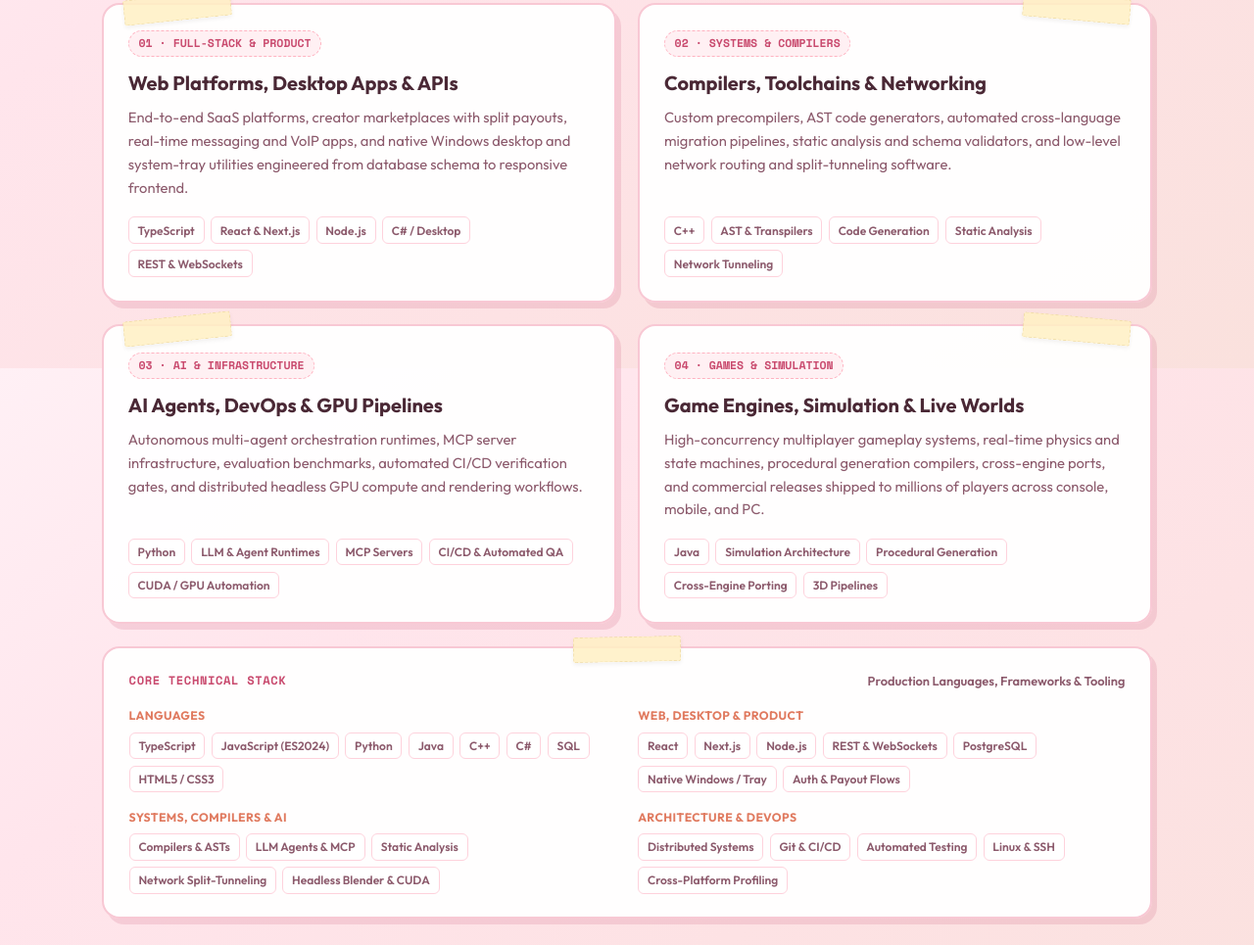
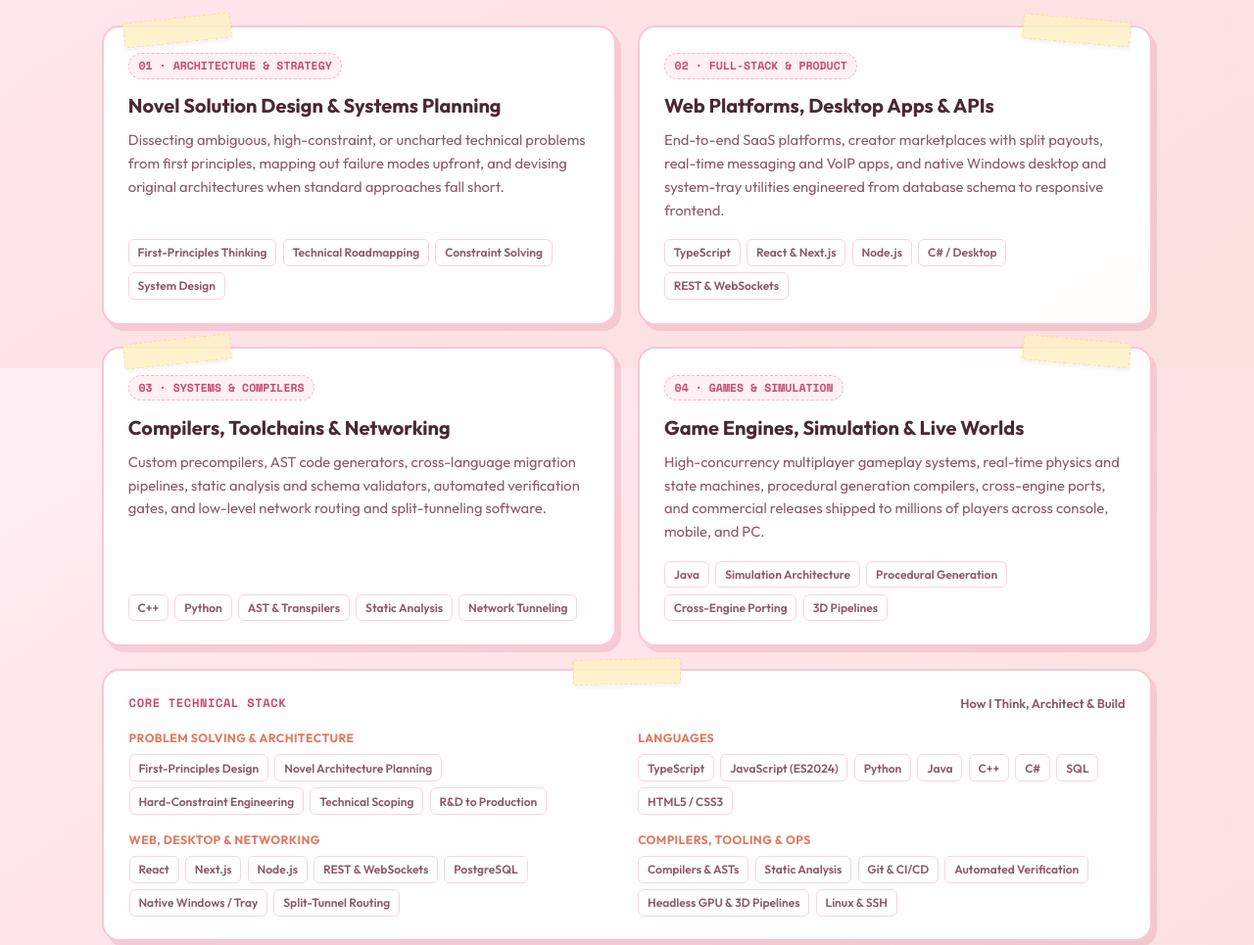
Before and after one commit to Senthemodder/Senthemodder.github.io, a plain HTML site: page index.html in a window 1280 px wide. Shown: the part 1224-2189 px from the top of the page at 98% size. Drawn offline with nearby package versions, Linux system fonts and the light colour scheme.

Commit message:
feat: remove AI buzzwords and foreground first-principles novel architecture planning

```diff
--- a/index.html
+++ b/index.html
@@ -5,9 +5,9 @@
   <meta name="viewport" content="width=device-width, initial-scale=1.0">
   <meta name="theme-color" id="themeColorMeta" content="#ffe5ec">
   <title>Minh Lê (@Senthemodder) · Software, Systems &amp; Game Engineer</title>
-  <meta name="description" content="Minh Lê (@Senthemodder) · Software and systems engineer specializing in full-stack web platforms, compilers, AI agent infrastructure, desktop networking tools, and commercial game architecture.">
+  <meta name="description" content="Minh Lê (@Senthemodder) · Software and systems engineer known for devising novel architectures across full-stack platforms, compilers, networking tools, and commercial game engines.">
   <meta property="og:title" content="Minh Lê (@Senthemodder) · Software, Systems & Game Engineer">
-  <meta property="og:description" content="Full-stack platforms, systems & compilers, AI agent tooling, and commercial game engineering across global studios and millions of end users.">
+  <meta property="og:description" content="First-principles systems thinking, novel architectural planning, full-stack platforms, compilers, and commercial game engineering across global studios.">
   <meta property="og:image" content="https://senthemodder.github.io/img/builds/tower_lineup.webp">
   <meta property="og:type" content="website">
 
@@ -1251,10 +1251,10 @@
           <div class="polaroid-subtitle">Software &amp; Systems Engineer · @Senthemodder</div>
 
           <div class="polaroid-badges">
-            <span class="mini-badge">Full-Stack &amp; Systems</span>
-            <span class="mini-badge">Compilers &amp; Tooling</span>
-            <span class="mini-badge">AI &amp; Automation</span>
-            <span class="mini-badge">Game Architecture</span>
+            <span class="mini-badge">Novel Problem Solving</span>
+            <span class="mini-badge">System Architecture</span>
+            <span class="mini-badge">Full-Stack &amp; Compilers</span>
+            <span class="mini-badge">Game Engines</span>
             <span class="mini-badge">Vietnam (UTC+7)</span>
           </div>
         </div>
@@ -1278,25 +1278,25 @@
 
         <div>
           <div class="story-greeting">
-            Software Engineer · Systems, Full-Stack &amp; Game Architecture
+            Software Engineer · Systems Architecture &amp; Novel Problem Solving
           </div>
           <p class="story-bio">
-            Hi, I'm <strong>Minh Lê</strong> (<strong>Designation Vee</strong> · <strong>@Senthemodder</strong>), a software and systems engineer based in <strong>Vietnam</strong> building full-stack web platforms, compilers and developer toolchains, autonomous AI workflows, native desktop networking utilities, and high-performance game engines.
+            Hi, I'm <strong>Minh Lê</strong> (<strong>Designation Vee</strong> · <strong>@Senthemodder</strong>), a software and systems engineer based in <strong>Vietnam</strong>. My strongest suit is how I think through hard problems: breaking ambiguous or tightly constrained briefs down to first principles, planning clean architectures upfront, and devising novel solutions where no off-the-shelf playbook exists.
           </p>
           <p class="story-bio" style="font-size: 0.96rem;">
-            I ship production software end-to-end across web products, open-source infrastructure, and commercial contracts with global teams including <strong>Gamefam (Pickade Ltd)</strong>, <strong>Pixelusion</strong>, <strong>Kirill Studios</strong>, <strong>CompyCraft</strong>, <strong>Decayed Team</strong>, and <strong>TeamGalacticraft</strong>, reaching millions of end users across PC, web, mobile, and console.
+            I bring that mindset across full-stack web platforms, custom compilers, desktop networking utilities, and commercial contracts with global teams including <strong>Gamefam (Pickade Ltd)</strong>, <strong>Pixelusion</strong>, <strong>Kirill Studios</strong>, <strong>CompyCraft</strong>, <strong>Decayed Team</strong>, and <strong>TeamGalacticraft</strong>, shipping software used by millions across PC, web, mobile, and console.
           </p>
 
           <div class="quote-sticker">
-            Open to software engineering roles, technical consulting, and studio contracts. Drop me a hard problem anywhere in the stack and you get a clean, finished product back.
+            Open to software engineering roles, architectural consulting, and studio contracts. Hand me an unfamiliar or "impossible" technical constraint and I will devise a clear plan and ship it cleanly.
           </div>
         </div>
 
         <!-- Verified Proof Stats -->
         <div class="story-grid">
           <div class="story-mini-card">
-            <div class="story-mini-label">Engineering Scope</div>
-            <div class="story-mini-val">Full-Stack Web, Systems, Compilers &amp; AI</div>
+            <div class="story-mini-label">Core Strength</div>
+            <div class="story-mini-val">Devising &amp; Planning Novel Architectures</div>
           </div>
           <div class="story-mini-card">
             <div class="story-mini-label">Core Languages</div>
@@ -1381,7 +1381,22 @@
       <div class="services-grid">
         <article class="service-card">
           <div class="washi-tape left-corner"></div>
-          <span class="service-num">01 · Full-Stack &amp; Product</span>
+          <span class="service-num">01 · Architecture &amp; Strategy</span>
+          <h3 class="service-title">Novel Solution Design &amp; Systems Planning</h3>
+          <p class="service-desc">
+            Dissecting ambiguous, high-constraint, or uncharted technical problems from first principles, mapping out failure modes upfront, and devising original architectures when standard approaches fall short.
+          </p>
+          <div class="project-tags" style="margin-bottom:0;">
+            <span class="tag-chip">First-Principles Thinking</span>
+            <span class="tag-chip">Technical Roadmapping</span>
+            <span class="tag-chip">Constraint Solving</span>
+            <span class="tag-chip">System Design</span>
+          </div>
+        </article>
+
+        <article class="service-card">
+          <div class="washi-tape right-corner"></div>
+          <span class="service-num">02 · Full-Stack &amp; Product</span>
           <h3 class="service-title">Web Platforms, Desktop Apps &amp; APIs</h3>
           <p class="service-desc">
             End-to-end SaaS platforms, creator marketplaces with split payouts, real-time messaging and VoIP apps, and native Windows desktop and system-tray utilities engineered from database schema to responsive frontend.
@@ -1396,34 +1411,18 @@
         </article>
 
         <article class="service-card">
-          <div class="washi-tape right-corner"></div>
-          <span class="service-num">02 · Systems &amp; Compilers</span>
+          <div class="washi-tape left-corner"></div>
+          <span class="service-num">03 · Systems &amp; Compilers</span>
           <h3 class="service-title">Compilers, Toolchains &amp; Networking</h3>
           <p class="service-desc">
-            Custom precompilers, AST code generators, automated cross-language migration pipelines, static analysis and schema validators, and low-level network routing and split-tunneling software.
+            Custom precompilers, AST code generators, cross-language migration pipelines, static analysis and schema validators, automated verification gates, and low-level network routing and split-tunneling software.
           </p>
           <div class="project-tags" style="margin-bottom:0;">
             <span class="tag-chip">C++</span>
+            <span class="tag-chip">Python</span>
             <span class="tag-chip">AST &amp; Transpilers</span>
-            <span class="tag-chip">Code Generation</span>
             <span class="tag-chip">Static Analysis</span>
             <span class="tag-chip">Network Tunneling</span>
-          </div>
-        </article>
-
-        <article class="service-card">
-          <div class="washi-tape left-corner"></div>
-          <span class="service-num">03 · AI &amp; Infrastructure</span>
-          <h3 class="service-title">AI Agents, DevOps &amp; GPU Pipelines</h3>
-          <p class="service-desc">
-            Autonomous multi-agent orchestration runtimes, MCP server infrastructure, evaluation benchmarks, automated CI/CD verification gates, and distributed headless GPU compute and rendering workflows.
-          </p>
-          <div class="project-tags" style="margin-bottom:0;">
-            <span class="tag-chip">Python</span>
-            <span class="tag-chip">LLM &amp; Agent Runtimes</span>
-            <span class="tag-chip">MCP Servers</span>
-            <span class="tag-chip">CI/CD &amp; Automated QA</span>
-            <span class="tag-chip">CUDA / GPU Automation</span>
           </div>
         </article>
 
@@ -1449,9 +1448,19 @@
         <div class="washi-tape"></div>
         <div class="skills-matrix-header">
           <span class="skills-matrix-title">Core Technical Stack</span>
-          <span class="skills-matrix-sub">Production Languages, Frameworks &amp; Tooling</span>
+          <span class="skills-matrix-sub">How I Think, Architect &amp; Build</span>
         </div>
         <div class="skills-matrix-grid">
+          <div>
+            <div class="skill-group-label">Problem Solving &amp; Architecture</div>
+            <div class="project-tags" style="margin-bottom:0;">
+              <span class="tag-chip">First-Principles Design</span>
+              <span class="tag-chip">Novel Architecture Planning</span>
+              <span class="tag-chip">Hard-Constraint Engineering</span>
+              <span class="tag-chip">Technical Scoping</span>
+              <span class="tag-chip">R&amp;D to Production</span>
+            </div>
+          </div>
           <div>
             <div class="skill-group-label">Languages</div>
             <div class="project-tags" style="margin-bottom:0;">
@@ -1466,7 +1475,7 @@
             </div>
           </div>
           <div>
-            <div class="skill-group-label">Web, Desktop &amp; Product</div>
+            <div class="skill-group-label">Web, Desktop &amp; Networking</div>
             <div class="project-tags" style="margin-bottom:0;">
               <span class="tag-chip">React</span>
               <span class="tag-chip">Next.js</span>
@@ -1474,27 +1483,18 @@
               <span class="tag-chip">REST &amp; WebSockets</span>
               <span class="tag-chip">PostgreSQL</span>
               <span class="tag-chip">Native Windows / Tray</span>
-              <span class="tag-chip">Auth &amp; Payout Flows</span>
+              <span class="tag-chip">Split-Tunnel Routing</span>
             </div>
           </div>
           <div>
-            <div class="skill-group-label">Systems, Compilers &amp; AI</div>
+            <div class="skill-group-label">Compilers, Tooling &amp; Ops</div>
             <div class="project-tags" style="margin-bottom:0;">
               <span class="tag-chip">Compilers &amp; ASTs</span>
-              <span class="tag-chip">LLM Agents &amp; MCP</span>
               <span class="tag-chip">Static Analysis</span>
-              <span class="tag-chip">Network Split-Tunneling</span>
-              <span class="tag-chip">Headless Blender &amp; CUDA</span>
-            </div>
-          </div>
-          <div>
-            <div class="skill-group-label">Architecture &amp; DevOps</div>
-            <div class="project-tags" style="margin-bottom:0;">
-              <span class="tag-chip">Distributed Systems</span>
               <span class="tag-chip">Git &amp; CI/CD</span>
-              <span class="tag-chip">Automated Testing</span>
+              <span class="tag-chip">Automated Verification</span>
+              <span class="tag-chip">Headless GPU &amp; 3D Pipelines</span>
               <span class="tag-chip">Linux &amp; SSH</span>
-              <span class="tag-chip">Cross-Platform Profiling</span>
             </div>
           </div>
         </div>
@@ -1608,7 +1608,7 @@
           <div class="project-tags">
             <span class="tag-chip">Bedrock Add-On</span>
             <span class="tag-chip">Decayed Team</span>
-            <span class="tag-chip">Multi-Phase Boss AI</span>
+            <span class="tag-chip">Multi-Phase Boss Logic</span>
             <span class="tag-chip">Story Mode Tribute</span>
           </div>
           <div class="project-actions">
```
